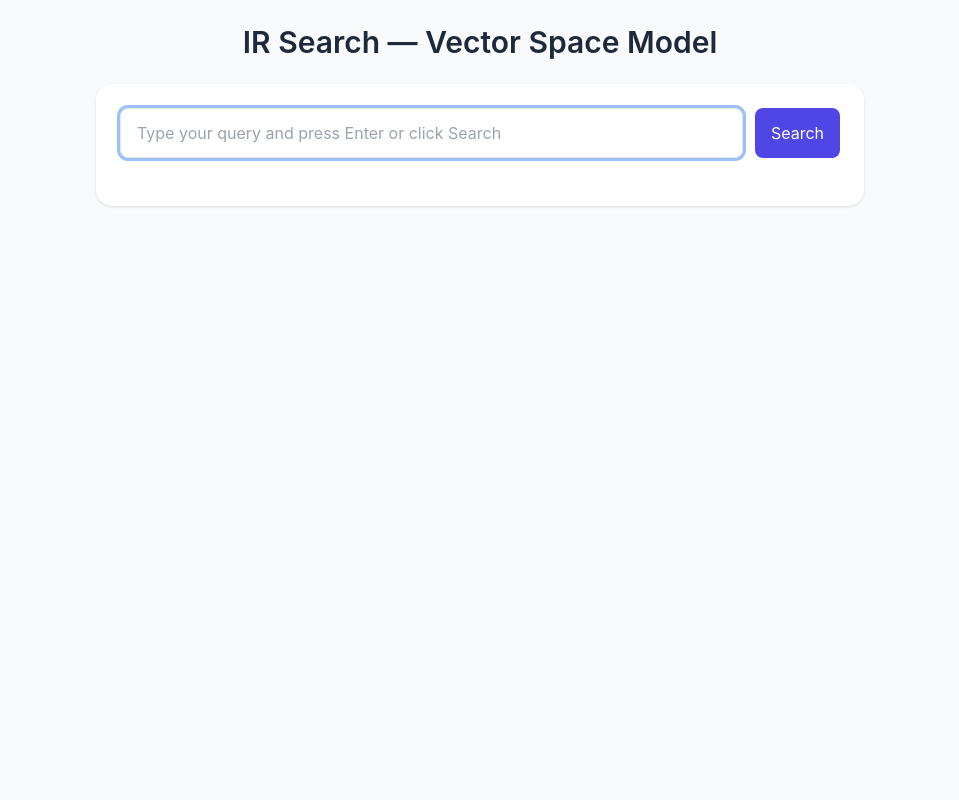
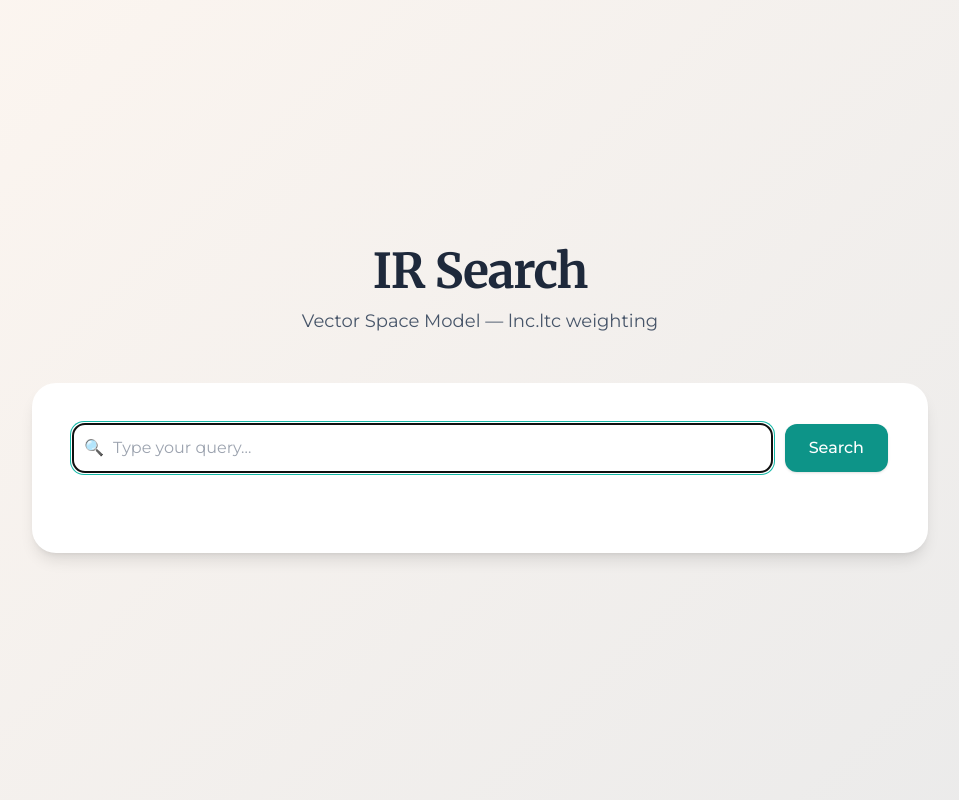
Before and after one commit to krishnasanjay27/IR-Assignment-1, a Flask app: page / in a window 1280 px wide. Shown: the whole page, without its empty margins (160-1119 px from the left). Run offline with Flask 3, Linux system fonts and the light colour scheme; some libraries are stand-ins or nearby versions.

Commit message:
Front end changes

```diff
--- a/src/static/css/styles.css
+++ b/src/static/css/styles.css
@@ -1,2 +1,52 @@
-/* src/static/css/styles.css */
-body { font-family: Inter, ui-sans-serif, system-ui, -apple-system, "Segoe UI", Roboto, "Helvetica Neue", Arial; }
+/* --- Elegant Warm Gradient Background --- */
+body {
+    background: linear-gradient(135deg, #fdf6f0, #eaeaea); /* soft warm off-white to light gray */
+    color: #444; /* softer dark gray text */
+    font-family: 'Montserrat', ui-sans-serif, system-ui, -apple-system, "Segoe UI", Roboto, "Helvetica Neue", Arial;
+  }
+
+  /* --- Typography Refinements --- */
+  h1 {
+    font-family: 'Merriweather', serif; /* Serif for elegant title */
+    letter-spacing: 0.5px;
+  }
+  p {
+    line-height: 1.7;
+    color: #555;
+  }
+
+  /* --- Result Card Hover Effect --- */
+  .result-card {
+    transition: transform 0.15s ease, box-shadow 0.15s ease;
+  }
+  .result-card:hover {
+    transform: translateY(-3px);
+    box-shadow: 0 8px 16px rgba(0,0,0,0.08);
+  }
+  .dark .result-card:hover {
+    box-shadow: 0 8px 16px rgba(0,0,0,0.4);
+  }
+
+  /* --- Preview Button Hover Effect --- */
+  .preview-btn {
+    transition: background-color 0.2s ease, transform 0.1s ease;
+  }
+  .preview-btn:hover {
+    transform: scale(1.03);
+  }
+
+  /* --- Preview Box Styling --- */
+  .preview-box {
+    font-family: ui-monospace, SFMono-Regular, Menlo, Monaco, Consolas, monospace;
+    line-height: 1.6;
+    white-space: pre-wrap;
+    background: #f8fafc;
+    border-left: 4px solid #0d9488; /* refined teal accent */
+    padding: 1rem;
+    border-radius: 0.5rem;
+  }
+  .dark .preview-box {
+    background: #1e293b;
+    color: #e2e8f0;
+    border-left-color: #0d9488;
+  }
--- a/src/templates/index.html
+++ b/src/templates/index.html
@@ -1,4 +1,3 @@
-<!-- src/templates/index.html -->
 <!doctype html>
 <html lang="en">
 <head>
@@ -6,31 +5,47 @@
   <meta name="viewport" content="width=device-width,initial-scale=1" />
   <title>IR Search — VSM (lnc.ltc)</title>
 
-  <!-- Tailwind CDN for quick styling -->
+  <!-- Tailwind CDN -->
   <script src="https://cdn.tailwindcss.com"></script>
+
+  <!-- Google Fonts -->
+  <link href="https://fonts.googleapis.com/css2?family=Montserrat:wght@400;500;600&family=Merriweather:wght@700&display=swap" rel="stylesheet">
 
   <link rel="stylesheet" href="/static/css/styles.css" />
 </head>
-<body class="bg-slate-50 text-slate-800">
-  <div class="min-h-screen flex items-start justify-center p-6">
-    <div class="w-full max-w-3xl">
-      <header class="mb-6 text-center">
-        <h1 class="text-3xl font-semibold">IR Search — Vector Space Model</h1>
+<body class="text-slate-800 font-montserrat">
+  <div class="min-h-screen flex items-center justify-center px-6 py-16">
+    <div class="w-full max-w-4xl text-center">
 
+      <!-- Hero Section -->
+      <header class="mb-12">
+        <h1 class="text-5xl font-bold text-slate-800 tracking-tight">IR Search</h1>
+        <p class="mt-3 text-lg text-slate-600">Vector Space Model — lnc.ltc weighting</p>
       </header>
 
-      <section class="bg-white p-6 rounded-2xl shadow">
-        <div class="flex gap-3">
-          <input id="queryInput" type="text" placeholder="Type your query and press Enter or click Search"
-                 class="flex-1 px-4 py-3 border rounded-lg focus:outline-none focus:ring" />
-          <button id="searchBtn" class="px-4 py-2 bg-indigo-600 text-white rounded-lg hover:bg-indigo-700">Search</button>
+      <!-- Search Card -->
+      <section class="bg-white p-10 rounded-3xl shadow-lg">
+        <div class="flex gap-3 items-center">
+          <div class="relative flex-1">
+            <!-- Magnifying glass icon -->
+            <span class="absolute inset-y-0 left-3 flex items-center text-slate-400">
+              🔍
+            </span>
+            <input id="queryInput" type="text" placeholder="Type your query..."
+                   class="w-full pl-10 pr-4 py-3 border border-slate-300 rounded-xl shadow-sm focus:ring-2 focus:ring-teal-500 focus:border-teal-500 transition" />
+          </div>
+          <button id="searchBtn"
+                  class="px-6 py-3 text-white rounded-xl font-medium shadow bg-teal-600 hover:bg-teal-700 active:bg-teal-800 transition">
+            Search
+          </button>
         </div>
 
-        <div id="status" class="mt-3 text-sm text-slate-500"></div>
+        <!-- Status -->
+        <div id="status" class="mt-5 text-sm text-slate-500"></div>
 
-        <div id="results" class="mt-6 space-y-4"></div>
+        <!-- Results -->
+        <div id="results" class="mt-10 space-y-5 text-left"></div>
       </section>
-
 
     </div>
   </div>
```
